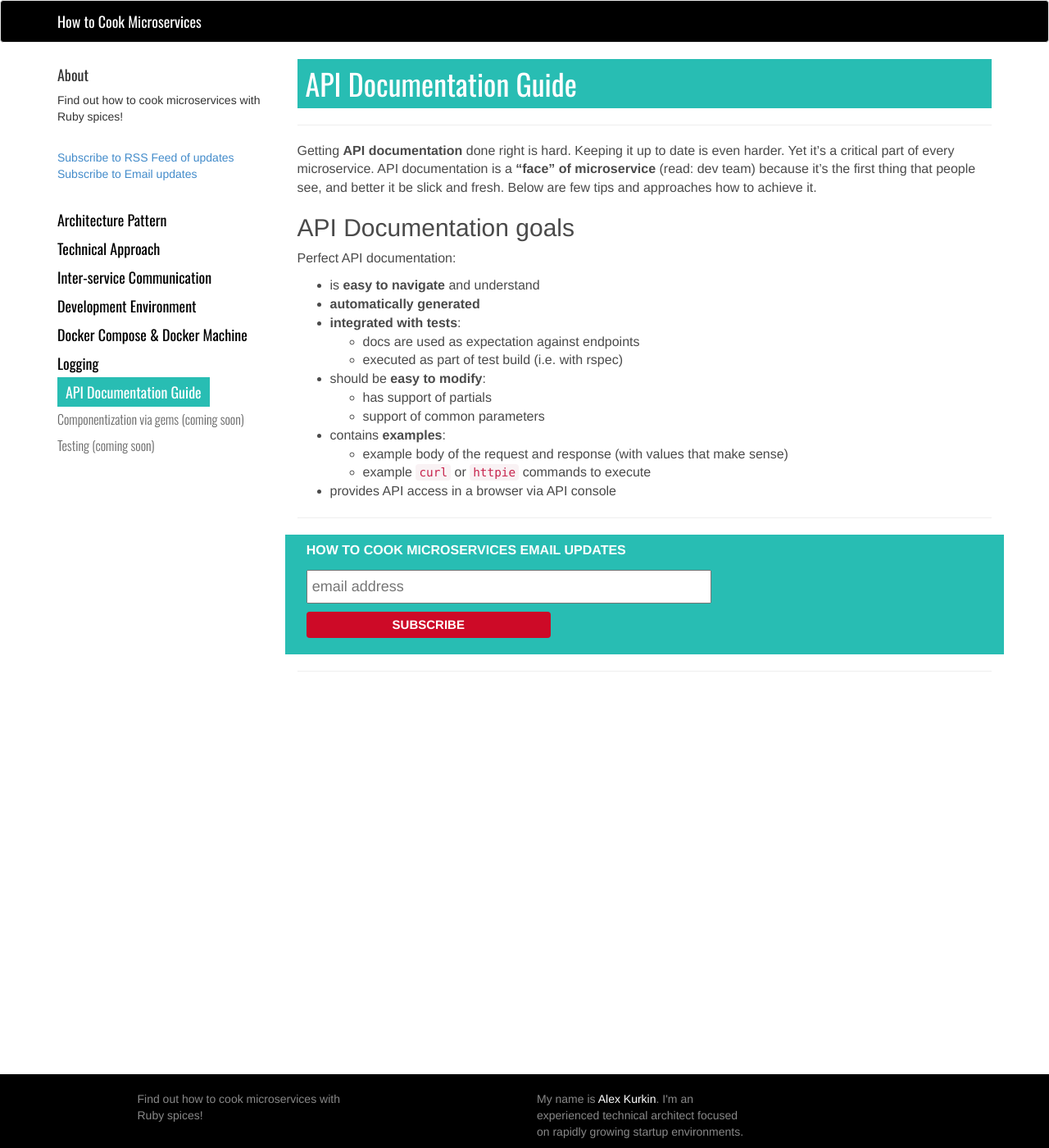
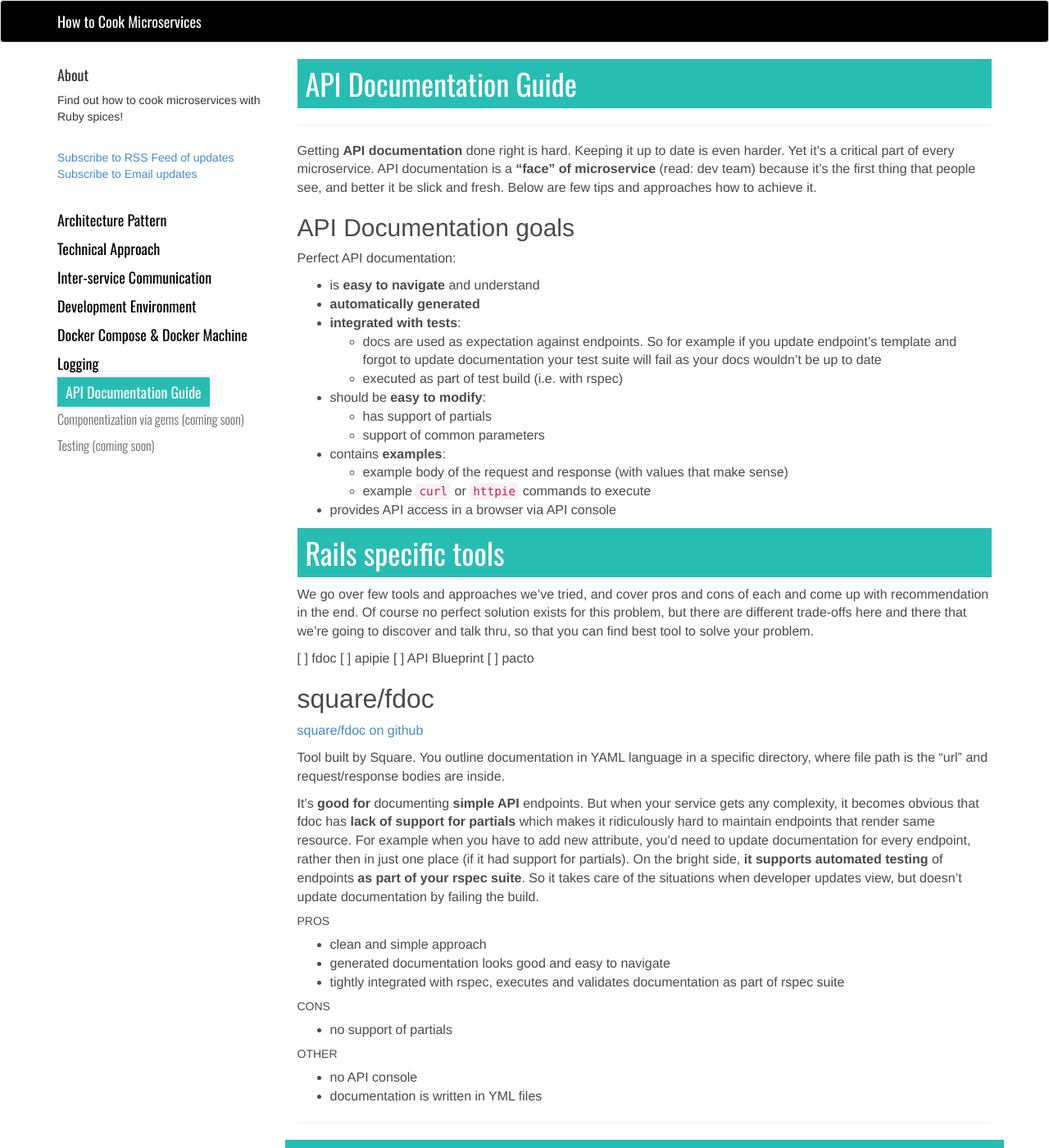
Before and after one commit to avgx/howtocookmicroservices.github.io, a Jekyll site: the page built from _posts/2015-05-01-api-documentation-guide.markdown, in a window 1280 px wide and 1400 px high. Shown: the whole window at 82% size. Built offline with Jekyll 4.4.1, drawn with Linux system fonts in a browser that asks for light colours; comment, search, counter and statistics services are not loaded.

Commit message:
add information about fdoc; examples will be added later

```diff
--- a/_posts/2015-05-01-api-documentation-guide.markdown
+++ b/_posts/2015-05-01-api-documentation-guide.markdown
@@ -17,7 +17,7 @@ Perfect API documentation:
 - is **easy to navigate** and understand
 - **automatically generated**
 - **integrated with tests**:
-    + docs are used as expectation against endpoints
+    + docs are used as expectation against endpoints. So for example if you update endpoint's template and forgot to update documentation your test suite will fail as your docs wouldn't be up to date
     + executed as part of test build (i.e. with rspec)
 - should be **easy to modify**:
     + has support of partials
@@ -26,3 +26,31 @@ Perfect API documentation:
     + example body of the request and response (with values that make sense)
     + example `curl` or `httpie` commands to execute
 - provides API access in a browser via API console
+
+# Rails specific tools
+We go over few tools and approaches we've tried, and cover pros and cons of each and come up with recommendation in the end. Of course no perfect solution exists for this problem, but there are different trade-offs here and there that we're going to discover and talk thru, so that you can find best tool to solve your problem.
+
+[ ] fdoc
+[ ] apipie
+[ ] API Blueprint
+[ ] pacto
+
+### square/fdoc
+
+[square/fdoc on github](https://github.com/square/fdoc)
+
+Tool built by Square. You outline documentation in YAML language in a specific directory, where file path is the "url" and request/response bodies are inside.
+
+It's **good for** documenting **simple API** endpoints. But when your service gets any complexity, it becomes obvious that fdoc has **lack of support for partials** which makes it ridiculously hard to maintain endpoints that render same resource. For example when you have to add new attribute, you'd need to update documentation for every endpoint, rather then in just one place (if it had support for partials). On the bright side, **it supports automated testing** of endpoints **as part of your rspec suite**. So it takes care of the situations when developer updates view, but doesn't update documentation by failing the build.
+
+##### PROS
+- clean and simple approach
+- generated documentation looks good and easy to navigate
+- tightly integrated with rspec, executes and validates documentation as part of rspec suite
+
+##### CONS
+- no support of partials
+
+##### OTHER
+- no API console
+- documentation is written in YML files
```
